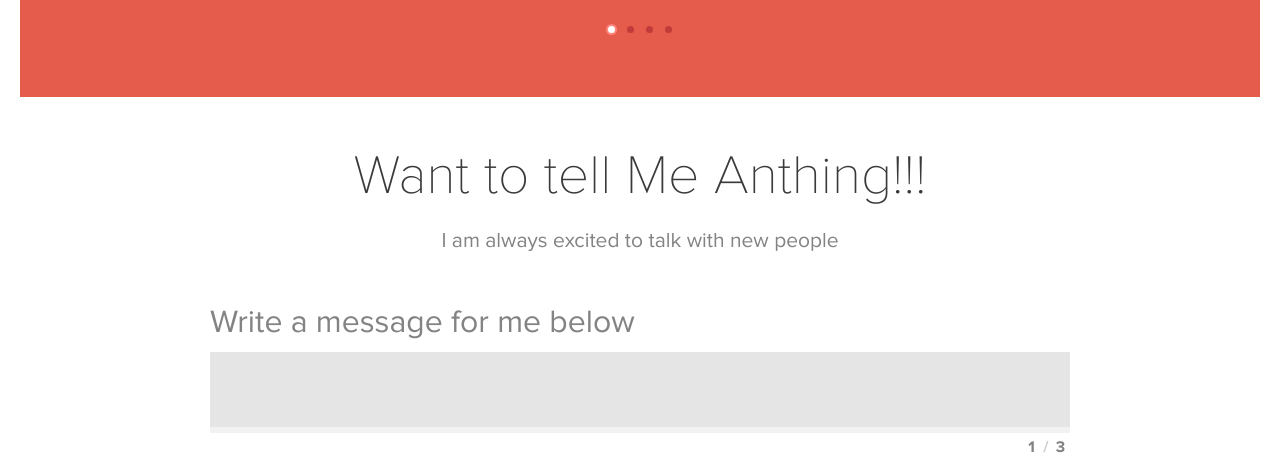
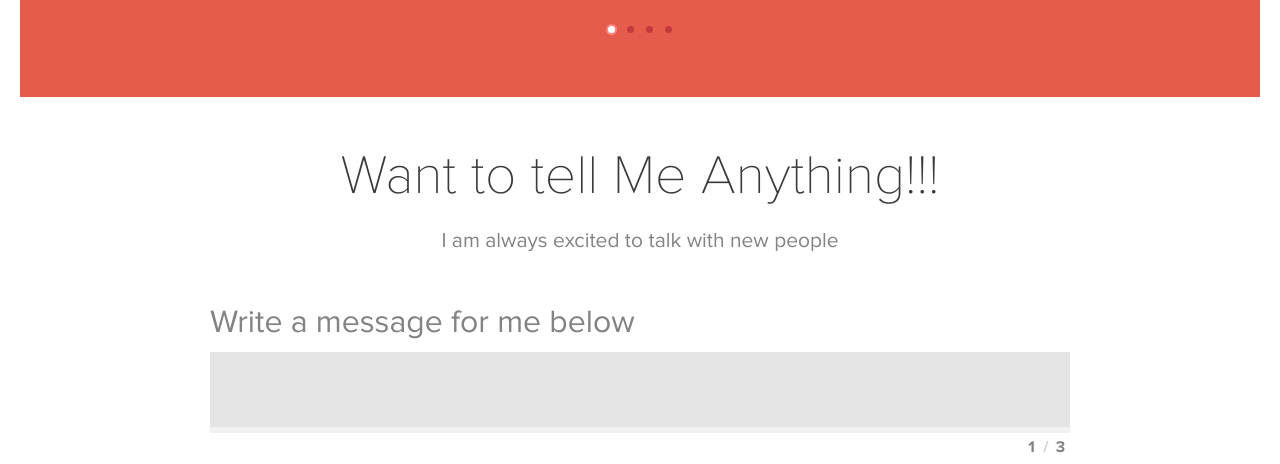
Before and after one commit to ADDYMODHAVE/addy.github.io, a plain HTML site: page index.html in a window 1280 px wide. Shown: the part 1817-2281 px from the top of the page. Drawn offline with Linux system fonts and the light colour scheme.

Commit message:
Update index.html

```diff
--- a/index.html
+++ b/index.html
@@ -160,7 +160,7 @@
     </section>
     <section class="coffeewithme" id="coffeewithme">
         <div class="row alignCenter">
-            <h1>Want to tell Me Anthing!!!</h1>
+            <h1>Want to tell Me Anything!!!</h1>
             <p>
                 I am always excited to talk with new people
             </p>
```
